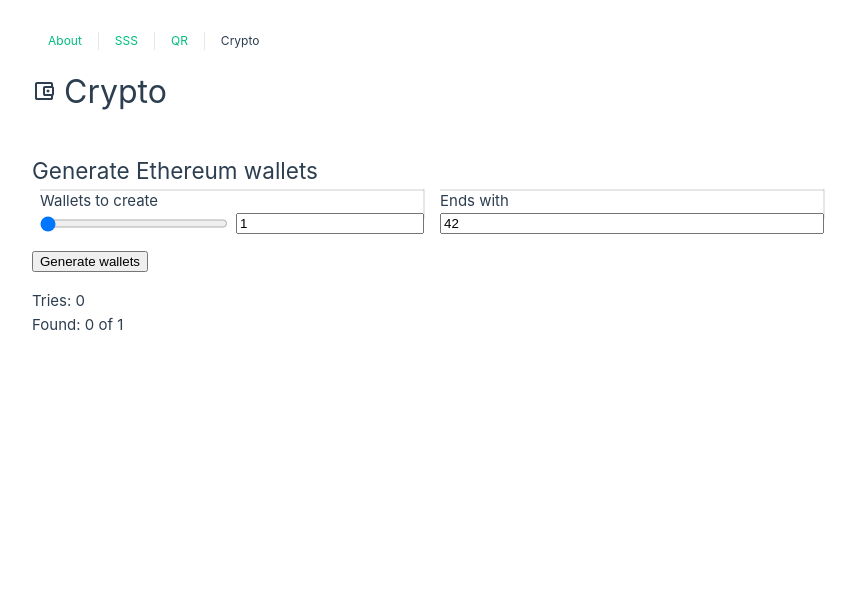
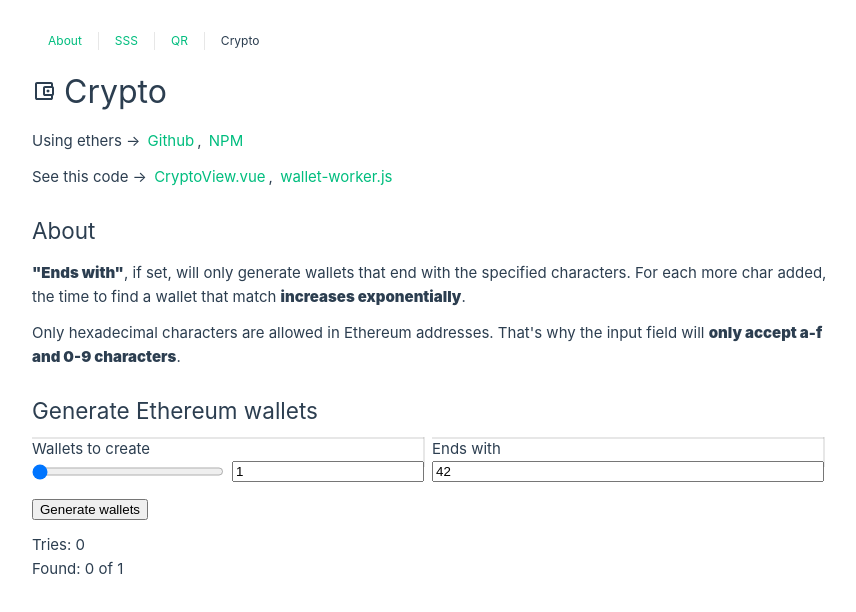
Before and after one commit to peferb/fun-utils, a Vue app: page /#/crypto in a window 1280 px wide. Shown: the top 612 px of the page, without its empty margins (0-856 px from the left). Built offline with nearby package versions, Linux system fonts and the light colour scheme.

Commit message:
Added copy. Moved some styling for reuse. Check if browser supports workers. Removed todos.

```diff
--- a/src/assets/main.css
+++ b/src/assets/main.css
@@ -5,6 +5,15 @@
   margin: 0 auto;
   padding: 2rem;
   font-weight: normal;
+}
+
+p {
+  margin-top: 12px;
+}
+
+em {
+  font-style: normal;
+  font-weight: 900;
 }
 
 a,
--- a/src/components/PageTitle.vue
+++ b/src/components/PageTitle.vue
@@ -17,7 +17,6 @@
 }
 .page-title {
   font-size: xx-large;
-  padding-bottom: 12px;
 }
 .page-title-icon {
   margin-right: 8px;
--- a/src/components/TheTableOfContents.vue
+++ b/src/components/TheTableOfContents.vue
@@ -18,9 +18,6 @@
       <RouterLink to="/shamirs-secret-sharing">SSS</RouterLink>
       - Shamirs Secret Sharing
     </template>
-    <p style="padding-bottom: 12px; font-style: italic">
-      <a href="https://en.wikipedia.org/wiki/Shamir%27s_secret_sharing">Shamir's secret sharing on Wikipedia</a>
-    </p>
     <ul class="checked">
       <li>split secret into n parts</li>
       <li>set parts required for restoration</li>
@@ -77,13 +74,12 @@
       <li>generate ethereum wallets</li>
       <li>match in end</li>
       <li>output includes private key, address and mnemonic</li>
+      <li>validate input</li>
+      <li>error message for browsers not supporting workers</li>
     </ul>
     <pre>// TODO</pre>
     <ul class="unchecked">
-      <li>validate input</li>
-      <li>error message for browsers not supporting workers</li>
-      <li>match in start</li>
-      <li>chars included in address</li>
+      <li>chars included anywhere in address</li>
       <li>case-sensitive or case-insensitive</li>
     </ul>
   </ContentItem>
--- a/src/views/CryptoView.vue
+++ b/src/views/CryptoView.vue
@@ -6,14 +6,33 @@
       </template>
       Crypto
     </PageTitle>
+    <p>
+      Using ethers &rarr; <a href="https://ethers.org/">Github</a>,
+      <a href="https://www.npmjs.com/package/ethers">NPM</a>
+    </p>
+    <p>
+      See this code &rarr;
+      <a href="https://github.com/peferb/fun-utils/blob/main/src/views/CryptoView.vue">CryptoView.vue</a>,
+      <a href="https://github.com/peferb/fun-utils/blob/main/public/wallet-worker.js">wallet-worker.js</a>
+    </p>
+    <h2>About</h2>
+    <p>
+      <em>"Ends with"</em>, if set, will only generate wallets that end with the specified characters. For
+      each more char added, the time to find a wallet that match <em>increases exponentially</em>.
+    </p>
+    <p>
+      Only hexadecimal characters are allowed in Ethereum addresses. That's why the input field will
+      <em>only accept a-f and 0-9 characters</em>.
+    </p>
     <h2>Generate Ethereum wallets</h2>
-    <Columns max-columns="two">
+    <Columns max-columns="two" style="margin-top: 8px;">
       <NumberRange
         v-model="walletsToCreate"
         :min="1"
         :max="100"
         label="Wallets to create"
-        id="walletsToCreate" />
+        id="walletsToCreate"
+        style="" />
       <Input
         v-model="endsWith"
         @input="cleanInput"
@@ -23,13 +42,16 @@
     </Columns>
     <button
       @click="handleButtonClick"
-      :disabled="disableButton">
+      :disabled="disableButton || !browserSupportsWorkers">
       {{ generateButtonText }}
     </button>
-    <div style="margin: 16px 0">
-      <p>Tries: {{ progress.tries }}</p>
-      <p>Found: {{ progress.wallets.length }} of {{ progress.total }}</p>
-    </div>
+    <p
+      v-if="!browserSupportsWorkers"
+      style="color: red">
+      Your browser does not support workers. Generation of wallets will not work.
+    </p>
+    <p>Tries: {{ progress.tries }}</p>
+    <p style="margin-top: 0">Found: {{ progress.wallets.length }} of {{ progress.total }}</p>
     <div
       v-for="wallet in progress.wallets"
       :key="wallet.address"
@@ -47,6 +69,7 @@
 import Columns from '@/components/Columns.vue'
 import Input from '@/components/form/Input.vue'
 
+const browserSupportsWorkers = computed(() => !!window.Worker)
 const worker = ref(null)
 const workerIsRunning = computed(() => !!worker.value)
 const walletsToCreate = ref(1)
@@ -66,7 +89,6 @@
     startGenerating()
   }
 }
-
 const startGenerating = () => {
   const workerScript = new Worker(new URL('/wallet-worker.js', import.meta.url), { type: 'module' })
   workerScript.onmessage = (event) => {
@@ -92,6 +114,15 @@
 </script>
 
 <style scoped>
+.half-box {
+  /* hacky fix to align half-box lines when not wrapped inside a box as it usually is */
+  padding-left: 0;
+
+  &:after {
+    left: 0;
+  }
+}
+
 pre {
   white-space: pre-wrap; /* Since CSS 2.1 */
   white-space: -moz-pre-wrap; /* Mozilla, since 1999 */
--- a/src/views/QRView.vue
+++ b/src/views/QRView.vue
@@ -7,8 +7,26 @@
       Create QR code
     </PageTitle>
     <p>
-      Using rx-ts vue-qrcode: <a href="https://github.com/rx-ts/vue/tree/master/packages/vue-qrcode">Github</a>,
-      <a href="https://www.npmjs.com/package/vue-qrcode">NPM</a>.
+      Using rx-ts vue-qrcode &rarr; <a href="https://github.com/rx-ts/vue/tree/master/packages/vue-qrcode">Github</a>,
+      <a href="https://www.npmjs.com/package/vue-qrcode">NPM</a>
+    </p>
+    <p>
+      See this code &rarr;
+      <a href="https://github.com/peferb/fun-utils/blob/main/src/views/QRView.vue">QRView.vue</a>
+    </p>
+    <h2>About</h2>
+    <p>
+      If you detect that <em>the QR code is not changing</em> during your fiddling, then the issue is most likely
+      because the content is longer than what the settings allows. If that happens, <em>try turning the "Format/Version"
+      setting up a notch</em>.
+    </p>
+    <p>
+      Read more about "smart" QR codes at webfx blog &rarr;
+      <a href="https://www.webfx.com/blog/web-design/qr-codes-uri-schemes/">qr-codes-uri-schemes</a>
+    </p>
+    <p>
+      Read about using AI to make beautiful QR codes at huggingface &rarr;
+      <a href="https://huggingface.co/monster-labs/control_v1p_sd15_qrcode_monster">control_v1p_sd15_qrcode_monster</a>!
     </p>
     <h2>Content</h2>
     <Tabs
@@ -85,17 +103,6 @@
           alt="Image of your choice" />
       </div>
     </div>
-    <!-- TODO add "wHy IsNt iT wOrKinG?!?!"-FAQ box -->
-
-    <!-- TODO Link to https://www.webfx.com/blog/web-design/qr-codes-uri-schemes/ -->
-    <!-- TODO and tell them to look at content and use "RAW" -->
-
-    <!-- TODO explain data size -->
-    <!-- TODO explain image size and color contrast effect on camera -->
-    <!-- TODO explain spacing/context effect on camera -->
-    <!-- TODO explain monster v2 color (+invert) + link -->
-    <!-- TODO explain qr scanner vs regular camera -->
-    <!-- TODO explain correction level and how it relates to image/logo -->
 
     <h2>Data</h2>
     <Tabs
--- a/src/views/ShamirsSecretView.vue
+++ b/src/views/ShamirsSecretView.vue
@@ -7,8 +7,24 @@
       Shamir's secret sharing
     </PageTitle>
     <p>
-      Using secrets.js: <a href="https://github.com/scrtlabs/secret.js">Github</a>,
-      <a href="https://www.npmjs.com/package/secretjs">NPM</a>.
+      Using secrets.js &rarr; <a href="https://github.com/scrtlabs/secret.js">Github</a>,
+      <a href="https://www.npmjs.com/package/secretjs">NPM</a>
+    </p>
+    <p>
+      See this code &rarr;
+      <a href="https://github.com/peferb/fun-utils/blob/main/src/views/ShamirsSecretView.vue">ShamirsSecretView.vue</a>
+    </p>
+    <h2>About</h2>
+    <p>
+      Use "Split secret" to split a secret into how many parts you want, and select "Required parts" to how many parts
+      you want to be used to restore the secret.
+    </p>
+    <p>
+      Flip to "Combine parts" to restore the secret using the parts you've created. Or just use the button to auto copy
+      all the parts to the "Combine parts" tab.
+    </p>
+    <p>
+      <a href="https://en.wikipedia.org/wiki/Shamir%27s_secret_sharing">Wikipedia about Shamir's secret sharing</a>
     </p>
     <Tabs
       v-model="tabs.selected"
```
Also changed, not shown: 22 other files (tests, documents, lock files or other folders).
